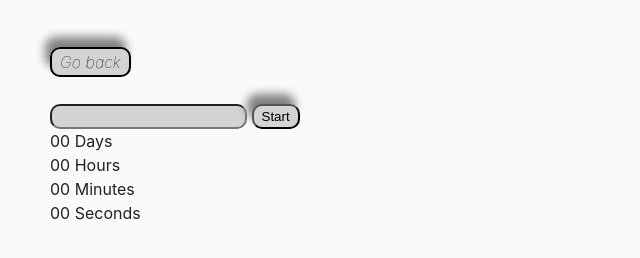
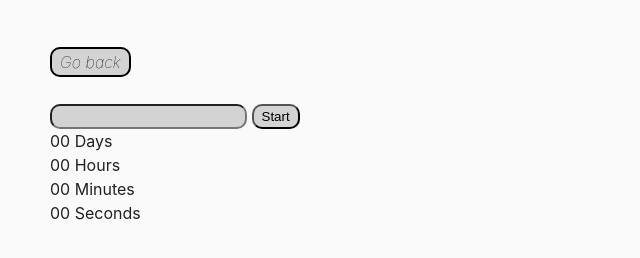
Before and after one commit to Pugli87/goit-js-hw-09, a website built with Parcel: page src/02-timer.html in a window 1280 px wide. Shown: the whole page, without its empty margins (0-640 px from the left). Built offline with nearby package versions, Linux system fonts and the light colour scheme.

Commit message:
Update common.css

```diff
--- a/src/css/common.css
+++ b/src/css/common.css
@@ -39,7 +39,6 @@ a {
   text-decoration: none;
 	border: #000000 double 2px;
   background-color: lightgrey;
-	box-shadow: -5px -10px 10px gray;
 }
 
 a:hover,
@@ -55,11 +54,15 @@ button{
   padding: 3px 8px;
   border-radius: 10px;
 	background-color: lightgrey;
-  box-shadow: -5px -10px 10px gray;
+  cursor: pointer;
 }
 
 button:not(:last-child) {
   margin-right: 20px;
+}
+button:hover{
+  background-color: black;
+  color: lightgray;
 }
 
 input{
```
